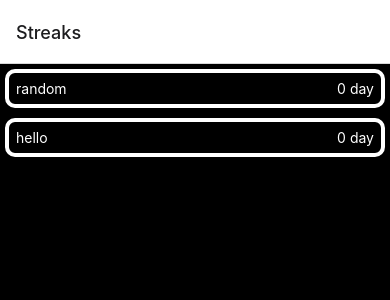
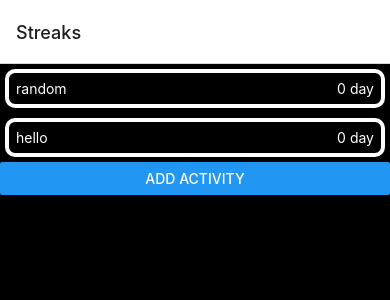
Before and after one commit to akshy3/streaks, a React Native app: screen /Home in a window 390 px wide. Shown: the top 300 px of the page. Built offline with nearby package versions, Linux system fonts and the light colour scheme; what react-native-uuid would draw is missing.

Commit message:
Added add activity button

```diff
--- a/App.tsx
+++ b/App.tsx
@@ -1,15 +1,23 @@
+import 'react-native-gesture-handler';
 import { StatusBar } from 'expo-status-bar';
 import HomeScreen from './screens/HomeScreen';
 import { NavigationContainer } from '@react-navigation/native';
-import { createNativeStackNavigator } from '@react-navigation/native-stack'
+import ActivityScreen from './screens/ActivityScreen';
+import AddActivityScreen from './screens/AddActivityScreen';
+import { createStackNavigator } from '@react-navigation/stack';
 
 
-const Stack = createNativeStackNavigator();
+const Stack = createStackNavigator();
 export default function App() {
   return (
     <NavigationContainer>
-      <Stack.Navigator>
-        <Stack.Screen name="Home" component={HomeScreen} options={{title: "Streaks"}}/>
+      <Stack.Navigator initialRouteName='Home'>
+          <Stack.Screen name="Home" component={HomeScreen} options={{ title: "Streaks" }} />
+          <Stack.Screen name="Details" component={ActivityScreen} options={{ title: "Details" }} />
+          <Stack.Screen name="AddActivity" component={AddActivityScreen} screenOptions={{presentation: 'modal'}} />
+
+
+
       </Stack.Navigator>
     </NavigationContainer>
   );
--- a/package.json
+++ b/package.json
@@ -12,13 +12,15 @@
     "@react-native-async-storage/async-storage": "1.17.11",
     "@react-navigation/native": "^6.1.6",
     "@react-navigation/native-stack": "^6.9.12",
+    "@react-navigation/stack": "^6.3.16",
     "expo": "~48.0.18",
     "expo-status-bar": "~1.4.4",
     "react": "18.2.0",
     "react-native": "0.71.8",
     "react-native-safe-area-context": "4.5.0",
     "react-native-screens": "~3.20.0",
-    "react-native-uuid": "^2.0.1"
+    "react-native-uuid": "^2.0.1",
+    "react-native-gesture-handler": "~2.9.0"
   },
   "devDependencies": {
     "@babel/core": "^7.20.0",
--- a/screens/HomeScreen.tsx
+++ b/screens/HomeScreen.tsx
@@ -1,10 +1,10 @@
-import { StyleSheet, Text, View } from "react-native";
+import { Button, StyleSheet, Text, View } from "react-native";
 import AsyncStorage from '@react-native-async-storage/async-storage';
 import { useState } from "react";
 import Activity from "../components/Activity";
 import uuid from 'react-native-uuid';
 
-var anActivity = {"activities":[{"id": uuid.v4(),"name": "random","start": Date.now()},{"id": uuid.v4(),"name": "hello","start": Date.now()}]}
+var anActivity = { "activities": [{ "id": uuid.v4(), "name": "random", "start": Date.now() }, { "id": uuid.v4(), "name": "hello", "start": Date.now() }] }
 
 const storeData = async (value: object) => {
   try {
@@ -20,17 +20,17 @@ const storeData = async (value: object) => {
   try {
     const jsonValue = await AsyncStorage.getItem('@activities')
     return jsonValue != null ? JSON.parse(jsonValue) : null;
-    } catch(e) {
+  } catch (e) {
     // error reading value
   }
 }
 
-  const dothat = async ()=>{
+const dothat = async () => {
   await storeData(anActivity)
-    let a= await getData();
+  let a = await getData();
   console.log(a)
 }
-  export default function HomeScreen() {
+export default function HomeScreen({navigation}) {
 
   const [activities, setActivities] = useState(anActivity)
   dothat();
@@ -39,7 +39,9 @@ const storeData = async (value: object) => {
   let val = getData();
   console.log(activities)
   return (<View style={styles.container}>
-        <View>{activities.activities.map((e,index)=>(<Activity id={e.id} activities={activities} key={index}/>))}</View>
+    <View>{activities.activities.map((e, index) => (<Activity id={e.id} activities={activities} key={index} />))}</View>
+    <Button title="Add activity" onPress={()=>navigation.navigate('AddActivity')}/>
+
   </View>
   )
 }
```
Also changed, not shown: 1 other file (tests, documents, lock files or other folders). Lines whose indentation alone changed are shown as unchanged.
